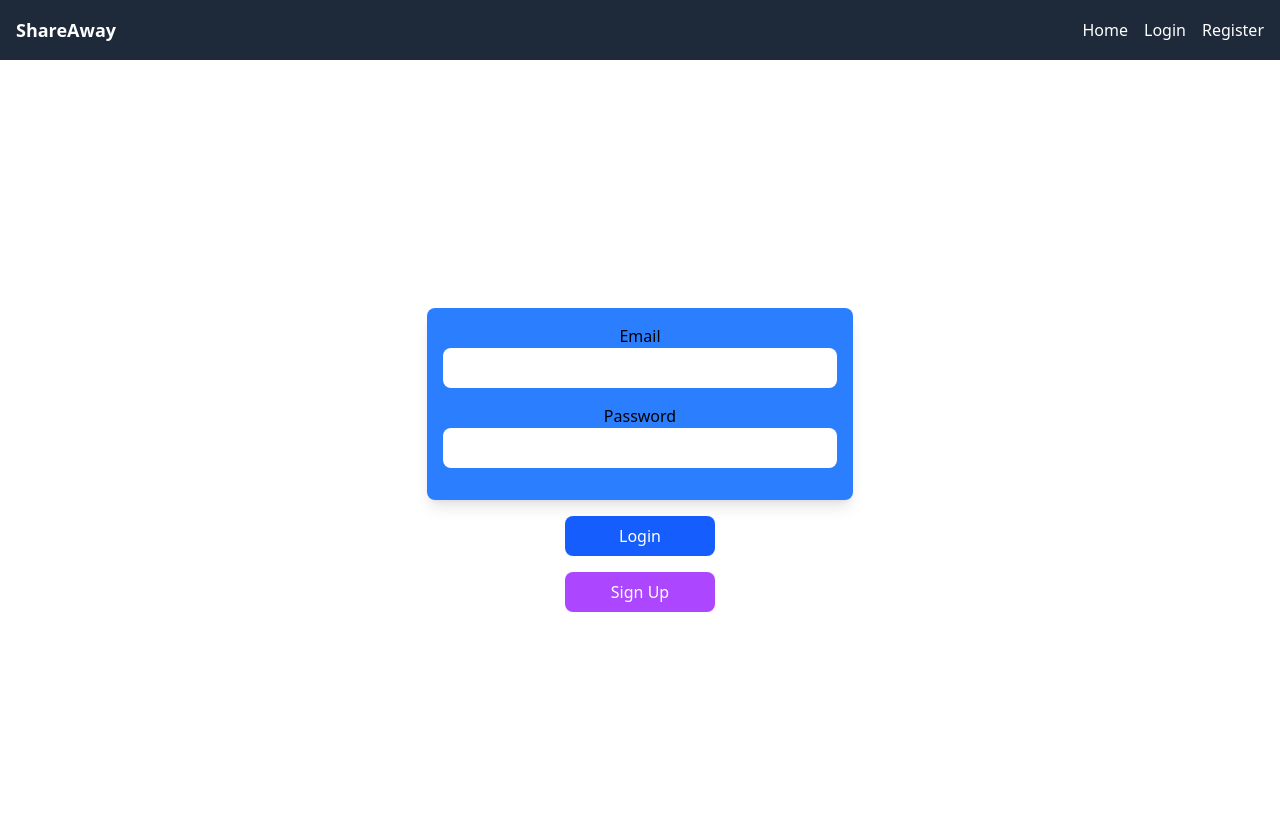
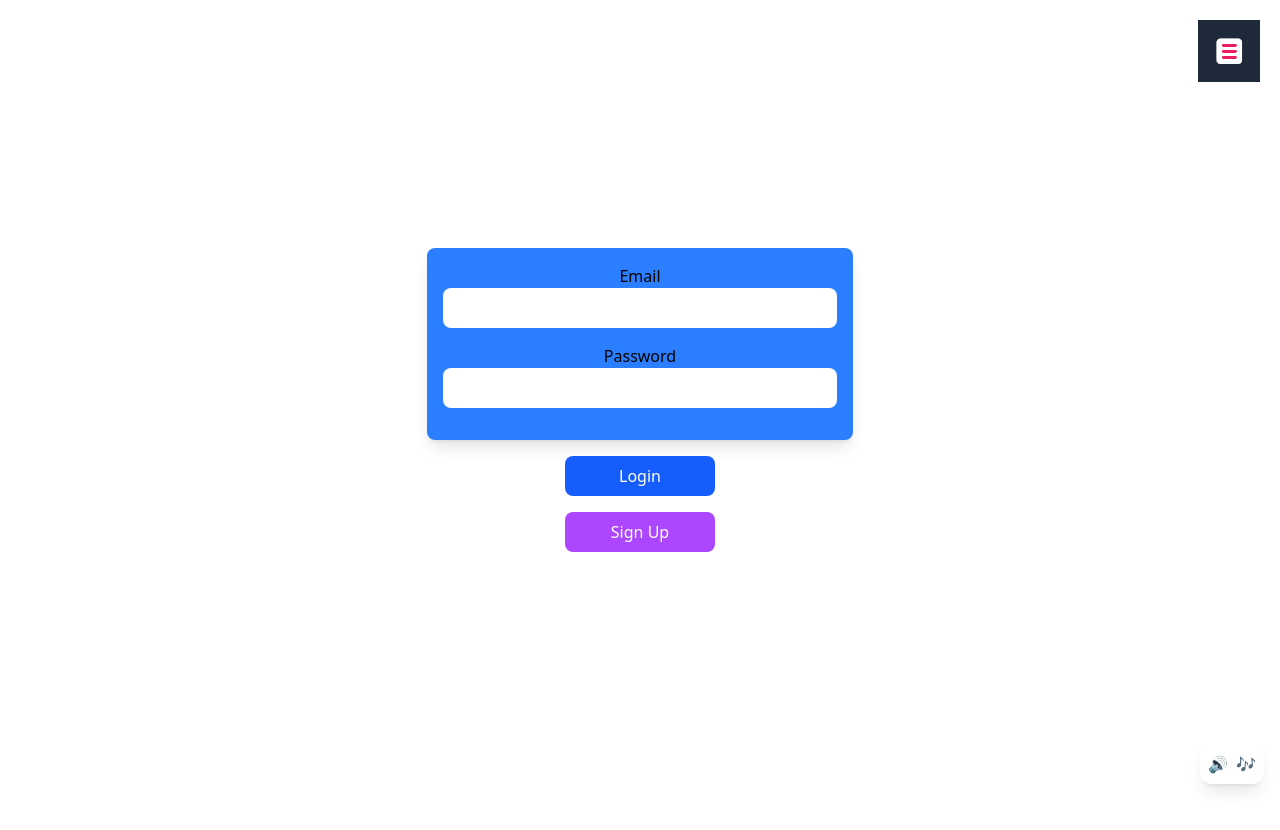
Before and after one commit to itsmeprinceyt/share-away-website, a Next.js app: page /login in a window 1280 px wide. Shown: the top 830 px of the page. After the commit the page ends 800 px from the top, so only its background shows below. Built offline with nearby package versions, Linux system fonts and the light colour scheme.

Commit message:
1.12.10 | Added Global Audio Player for bg music & working on navbar

```diff
--- /dev/null
+++ b/src/app/(components)/AudioPlayer.tsx
@@ -0,0 +1,70 @@
+"use client";
+import { useEffect, useRef, useState } from "react";
+
+export default function AudioPlayer() {
+    const audioRef = useRef<HTMLAudioElement>(null);
+    const [isPlaying, setIsPlaying] = useState(false);
+    const [volume, setVolume] = useState(20);
+    const [showVolume, setShowVolume] = useState(false);
+
+    useEffect(() => {
+        if (audioRef.current) {
+            audioRef.current.volume = volume / 100;
+        }
+    }, [volume]);
+
+    const togglePlay = async () => {
+        const audio = audioRef.current;
+        if (!audio) return;
+
+        try {
+            if (isPlaying) {
+                audio.pause();
+            } else {
+                await audio.play();
+            }
+            setIsPlaying(!isPlaying);
+        } catch (err) {
+            console.error("Playback failed:", err);
+        }
+    };
+
+    const toggleVolume = () => {
+        setShowVolume(!showVolume);
+    };
+
+    return (
+        <div className="fixed bottom-4 right-4 z-50">
+            <div className="flex items-center gap-2 bg-white shadow-lg rounded-xl px-2 py-2 relative">
+                <button
+                    onClick={togglePlay}
+                >
+                    {isPlaying ? "🔇" : "🔊"}
+                </button>
+
+                <button
+                    onClick={toggleVolume}
+                >
+                    {showVolume ? "🎵" : "🎶"}
+                </button>
+
+                <div
+                    className={`-rotate-90 absolute bottom-12 -right-36 flex py-2
+                      ${showVolume ? "opacity-100 scale-100" : "opacity-0 scale-75 "}
+                      transition-all duration-300 origin-bottom-left bg-white rounded-lg shadow px-2 py-1`}
+                >
+                    <input
+                        type="range"
+                        min={10}
+                        max={100}
+                        step={10}
+                        value={volume}
+                        onChange={(e) => setVolume(Number(e.target.value))}
+                        className="h-2 cursor-pointer bg-gray-300 rounded-md appearance-auto accent-pink-500"
+                    />
+                </div>
+                <audio ref={audioRef} src="/music/bg-music.mp3" loop preload="auto" />
+            </div>
+        </div>
+    );
+}
--- a/src/app/(components)/Navbar.tsx
+++ b/src/app/(components)/Navbar.tsx
@@ -1,15 +1,18 @@
 'use client';
 import Link from 'next/link';
 import Image from 'next/image';
-import Logout from './Logout';
-import { useCheckSession } from '@/hooks/useCheckSession';
+import { useRouter } from 'next/navigation';
+import { useCheckSession } from '../../hooks/useCheckSession';
 import { useState, useEffect } from 'react';
 import getBaseUrl from '../../utils/getBaseUrl';
 import HeartNotification from '../../types/HeartNotification';
 
 export default function Navbar() {
+    const router = useRouter();
     const session = useCheckSession();
     const [notifications, setNotifications] = useState<HeartNotification[]>([]);
+    const [showBell, setShowBell] = useState(false);
+    const [showHamburger, setShowHamburger] = useState(false);
 
     useEffect(() => {
         const fetchNotifications = async () => {
@@ -25,30 +28,55 @@ export default function Navbar() {
         fetchNotifications();
     }, [session]);
 
+    const handleLogout = () => {
+        if (typeof window !== 'undefined') {
+            sessionStorage.removeItem('userSession');
+            localStorage.removeItem('userSession');
+        }
+        router.push('/');
+    };
+
+    const handleHamburger = () => {
+        if(showBell) setShowBell(!showBell);
+        setShowHamburger(!showHamburger);
+    }
+
+    const handleBell = () => {
+        if(showHamburger) setShowHamburger(!showHamburger);
+        setShowBell(!showBell);
+    }
+
+
+
     return (
-        <nav className="bg-gray-800 p-4 flex justify-between items-center">
-            <div className="text-white text-lg font-bold">ShareAway</div>
-
-            <ul className="flex space-x-4 items-center">
-                <li>
-                    <Link href="/" className="text-white hover:text-gray-400">Home</Link>
-                </li>
-                {session && (
-                    <li>
-                        <Link href="/post" className="text-white hover:text-gray-400">Post</Link>
-                    </li>
+        <div className="absolute right-5 top-5 bg-gray-800 p-4 flex justify-between items-center">
+            {(session && notifications.length > 0) && (
+                <div className="relative">
+                    <button onClick={handleBell}>
+                        <div className="absolute top-3 right-2 bg-red-600 text-white text-xs rounded-full w-[20px] h-[20px] flex justify-center items-center">
+                            {notifications.length}
+                        </div>
+                        <div className="">🔔</div>
+                    </button>
+                </div>
             )}
 
-                {/* Show admin panel if user is admin */}
-                {session?.user?.isAdmin === 1 && (
-                    <li>
-                        <Link href="/admin" className="text-white hover:text-gray-400">Admin</Link>
-                    </li>
+            {(showBell) && (
+                    <div className="absolute top-24 right-10 bg-white text-black shadow-lg w-48 mt-2 rounded-lg p-2">
+                        {notifications.map((notif) => (
+                            <div key={notif.post_uuid} className="mb-2 p-2 hover:bg-gray-200 rounded-lg">
+                                <Link href={`/post/${notif.post_uuid}`}>
+                                    <span>
+                                        <strong>@{notif.liker_username}</strong> liked your post.
+                                    </span>
+                                </Link>
+                            </div>
+                        ))}
+                    </div>
             )}
 
-                {/* Show user profile if logged in */}
             {session && (
-                    <li>
+                <div>
                     <Link href="/profile" className="text-white hover:text-gray-400 flex items-center space-x-2">
                         {session.user.pfp ? (
                             <Image
@@ -59,56 +87,62 @@ export default function Navbar() {
                                 className="rounded-full"
                             />
                         ) : (
-                                <span className="text-white">Profile</span>
+                            <Image
+                                src={'/avatar/DefaultAvatar.png'}
+                                alt="Profile"
+                                width={32}
+                                height={32}
+                                className="rounded-full"
+                            />
                         )}
                     </Link>
+                </div>
+            )}
+            <button
+                onClick={handleHamburger}
+            >
+                <Image
+                    src={'/icons/Hamburger.png'}
+                    width={30}
+                    height={30}
+                    alt=""
+                />
+            </button>
+            {(showHamburger) && (
+                <div className="absolute flex flex-col justify-start items-start gap-5 text-black top-20 bg-slate-200 rounded-xl p-5">
+                    <ul>
+                        <li className=" hover:text-gray-400">
+                            <Link href="/">Home</Link>
+                        </li>
+                        {session && (
+                            <li className="hover:text-gray-400">
+                                <Link href="/post">Post</Link>
                             </li>
                         )}
-
-                {/* Show notifications */}
-                {notifications.length > 0 && (
-                    <li>
-                        <div className="relative">
-                            <button className="text-white hover:text-gray-400">
-                                Notifications
-                            </button>
-                            <div className="absolute top-0 right-0 bg-red-600 text-white text-xs rounded-full px-2 py-1">
-                                {notifications.length}
-                            </div>
-                            <div className="absolute bg-white text-black shadow-lg w-48 mt-2 rounded-lg p-2">
-                                {notifications.map((notif) => (
-                                    <div key={notif.post_uuid} className="mb-2 p-2 hover:bg-gray-200 rounded-lg">
-                                        <Link href={`/post/${notif.post_uuid}`}>
-                                            <span>
-                                                <strong>@{notif.liker_username}</strong> liked your post.
-                                            </span>
-                                        </Link>
-                                    </div>
-                                ))}
-                            </div>
-                        </div>
+                        {session?.user?.isAdmin === 1 && (
+                            <li className="hover:text-gray-400">
+                                <Link href="/admin">Admin</Link>
                             </li>
                         )}
-
-                {/* If not logged in, show Login/Register */}
                         {!session && (
                             <>
-                        <li>
-                            <Link href="/login" className="text-white hover:text-gray-400">Login</Link>
+                                <li className="hover:text-gray-400">
+                                    <Link href="/login" >Login</Link>
                                 </li>
-                        <li>
-                            <Link href="/sign-up" className="text-white hover:text-gray-400">Register</Link>
+                                <li className="hover:text-gray-400">
+                                    <Link href="/sign-up" >Register</Link>
                                 </li>
                             </>
                         )}
 
-                {/* If logged in, show logout */}
                         {session && (
                             <li>
-                        <Logout />
+                                <button onClick={handleLogout}>Logout</button>
                             </li>
                         )}
                     </ul>
-        </nav>
+                </div>
+            )}
+        </div>
     );
 }
--- a/src/app/layout.tsx
+++ b/src/app/layout.tsx
@@ -2,10 +2,27 @@ import type { Metadata } from "next";
 import "./globals.css";
 import { Suspense } from "react";
 import Loading from './(components)/Loading';
+import AudioPlayer from './(components)/AudioPlayer';
 
 export const metadata: Metadata = {
-  title: "ShareAway | ItsMe Prince",
-  description: "Generated by create next app",
+  title: "ShareAway by ItsMe Prince",
+  description: "ShareAway is a safe, open space where anyone can express their thoughts, feelings, and stories without fear of judgment. Whether you're going through something tough, celebrating a small win, or just need to get something off your chest, just Share Away 🩷... It's a community built on empathy, understanding, and support — because everyone deserves to be heard.",
+  icons: {
+    icon: "/logo/ShareAway5-png.png",
+  },
+  openGraph: {
+    title: "ShareAway by @ItsMe Prince",
+    description: "ShareAway is a safe, open space where anyone can express their thoughts, feelings, and stories without fear of judgment.",
+    url: "https://yourwebsite.com",
+    images: [
+      {
+        url: "/art/banner/banner1-text.png",
+        width: 700,
+        height: 150,
+        alt: "ShareAway - A place to share thoughts, feelings, and stories",
+      },
+    ],
+  }
 };
 
 export default function RootLayout({
@@ -16,6 +33,7 @@ export default function RootLayout({
   return (
     <html lang="en">
       <body className="antialiased">
+      <AudioPlayer />
           <Suspense fallback={<Loading />}>
             {children}
           </Suspense>
--- a/src/app/page.tsx
+++ b/src/app/page.tsx
@@ -2,6 +2,7 @@
 import Link from 'next/link';
 import Image from 'next/image';
 import useRedirectToHome from '../hooks/useRedirectToHome';
+import Navbar from './(components)/Navbar';
 
 export default function Home() {
   useRedirectToHome();
@@ -9,7 +10,7 @@ export default function Home() {
     <div className="
     min-h-screen bg-gradient-to-b from-pink-50 via-pink-200 to-pink-100
     flex justify-center items-center gap-2">
-
+      <Navbar/>
       <div className="
       flex flex-col min-[800px]:flex-row items-start gap-10 m-10">
 
```
Also changed, not shown: 2 other files (tests, documents, lock files or other folders). Lines whose indentation alone changed are shown as unchanged.
